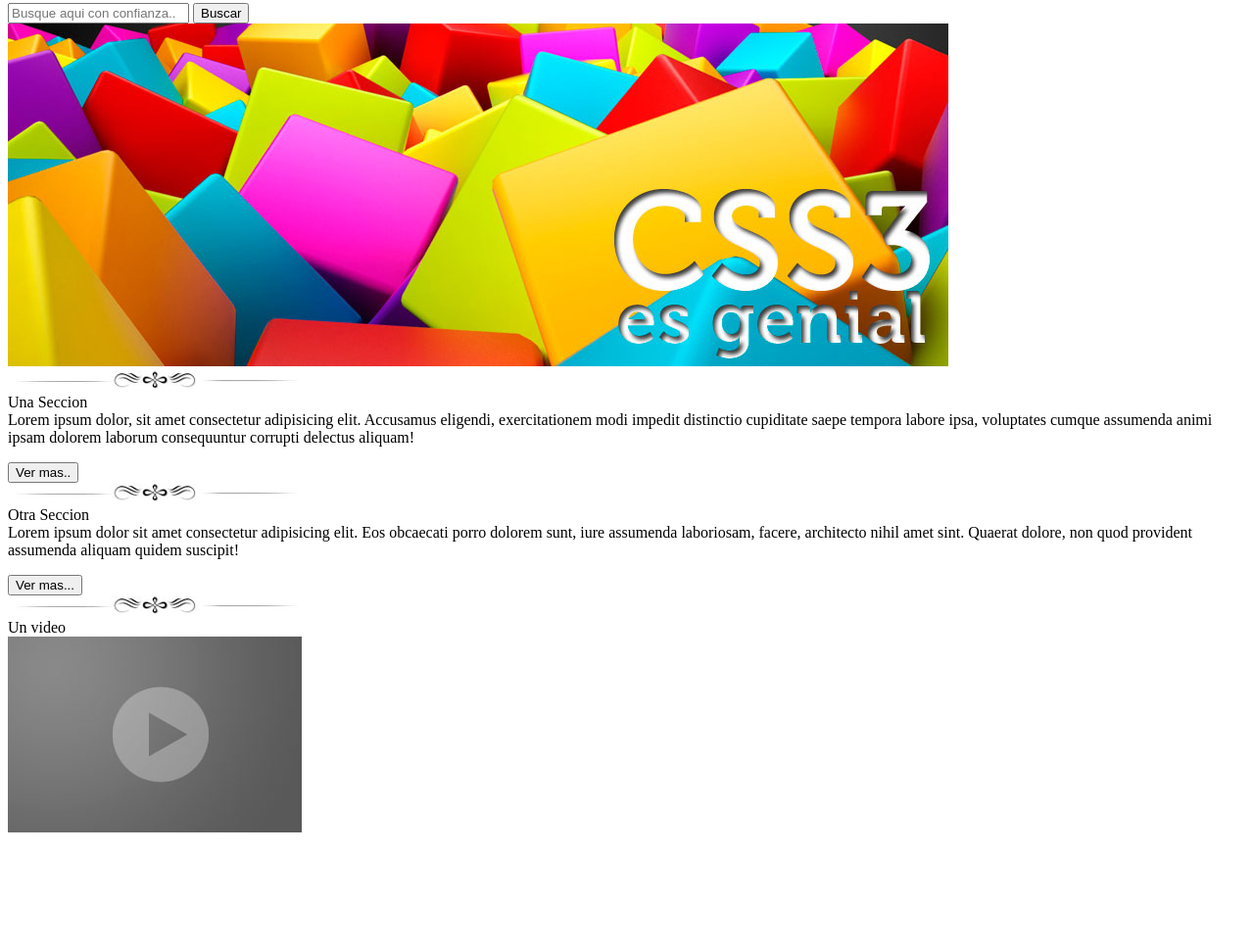
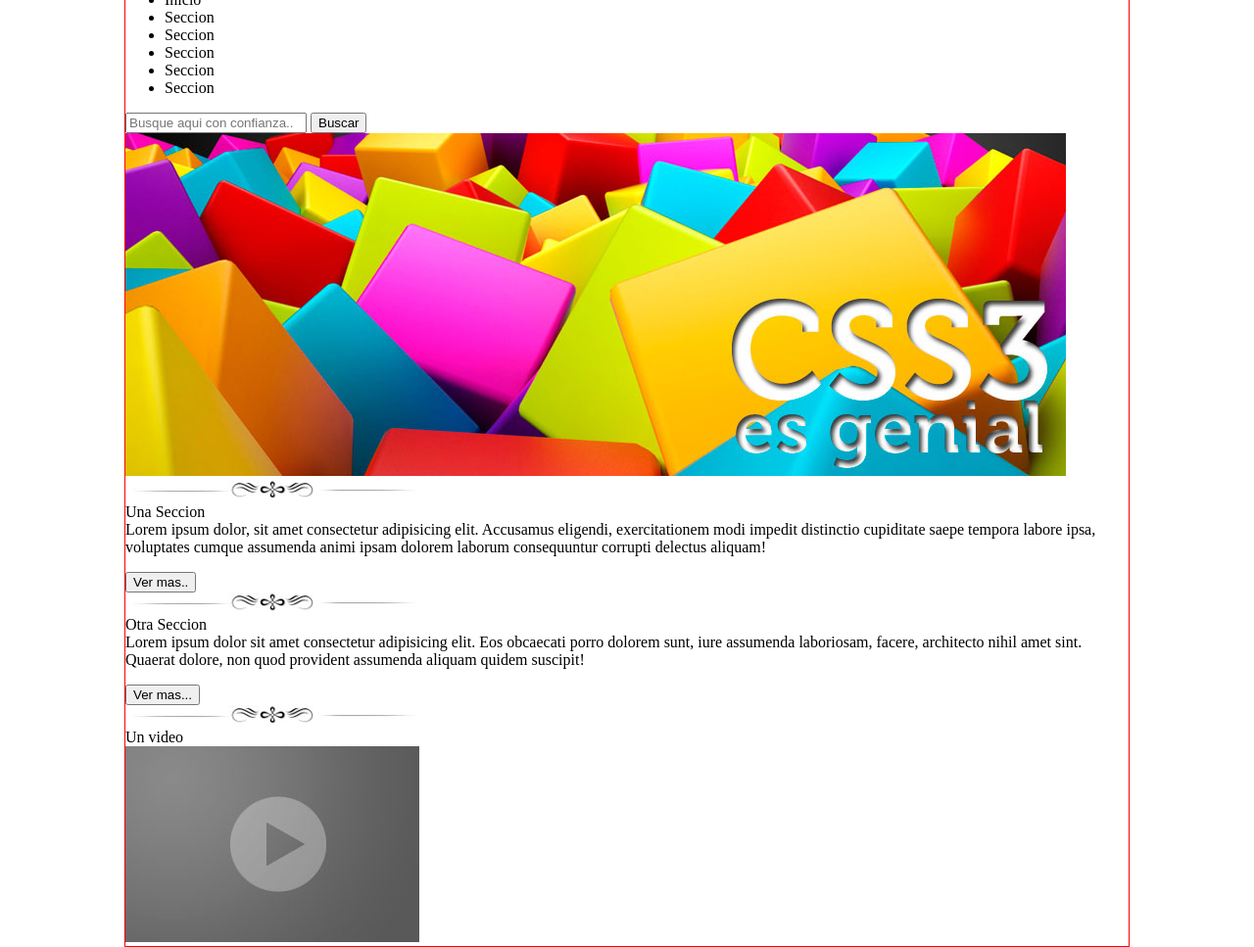
Before and after one commit to Moniicangulo/pw12132233, a plain HTML site: page practica01css/index.html in a window 1280 px wide. Shown: the part 284-1251 px from the top of the page at 98% size. Before the commit the page ends 1146 px from the top, so only its background shows below. Drawn offline with Linux system fonts and the light colour scheme.

Commit message:
'Practica01 css incio CSS

```diff
--- /dev/null
+++ b/practica01css/css/estilos.css
@@ -0,0 +1,6 @@
+body{
+    font-size: 16px; /* 1em */
+    border: 1px solid red;
+    margin: 0px auto;
+    max-width: 1024px;
+}
--- a/practica01css/index.html
+++ b/practica01css/index.html
@@ -1,14 +1,16 @@
-<!DOCTYPE html>
+ <!DOCTYPE html>
 <html lang="es">
 <head>
     <meta charset="UTF-8">
     <meta name="viewport" content="width=device-width, initial-scale=1.0">
     <title>Práctica 01 HTML + CSS</title>
+    <link rel="stylesheet" href="css/estilos.css">
 </head>
 <body>
     <header>
         <img src="img/resplandor.png" alt="fondo">
-        <img src="img/logo.png" alt="logo empresa">
+        <img src="img/logo.png" alt="logo empresa" id = "logo">
+
         <nav>
             <ul>
                 <li>Inicio</li>
@@ -25,37 +27,40 @@
             </form>
         </nav>
     </header>
-    <section>
+    <section id="seccion01">
         <article>
             <img src="img/slide2.jpg" alt="banner">
         </article>
     </section>
-    <section>
-        <article>
+    <section id="seccion02">
+        <article id="article01">
             <img src="img/separador.jpg" alt="separador">
             <br>
-            Una Seccion
+           <span class="unaSeccion nite">Una Seccion</span>
             <br>
             Lorem ipsum dolor, sit amet consectetur adipisicing elit. Accusamus eligendi, exercitationem modi impedit distinctio cupiditate saepe tempora labore ipsa, voluptates cumque assumenda animi ipsam dolorem laborum consequuntur corrupti delectus aliquam!
             <p></p>
             <input type="submit" value="Ver mas..">
         </article>
-        <article>
+        <article id="article02">
             <img src="img/separador.jpg" alt="separador">
             <br>
-            Otra Seccion
+            <span class="otraSeccion nite">Otra Seccion</span>
             <br>
             Lorem ipsum dolor sit amet consectetur adipisicing elit. Eos obcaecati porro dolorem sunt, iure assumenda laboriosam, facere, architecto nihil amet sint. Quaerat dolore, non quod provident assumenda aliquam quidem suscipit!
             <p></p>
             <input type="submit" value="Ver mas...">
         </article>
-        <article>
+        <article id="article03">
             <img src="img/separador.jpg" alt="separador">
             <br>
-            Un video
+            <span class="otraSeccion nite">Un video</span>
             <br>
             <img src="img/video.jpg" alt="video">
         </article>
     </section>
+    <footer>
+
+    </footer>
 </body>
 </html>
```
